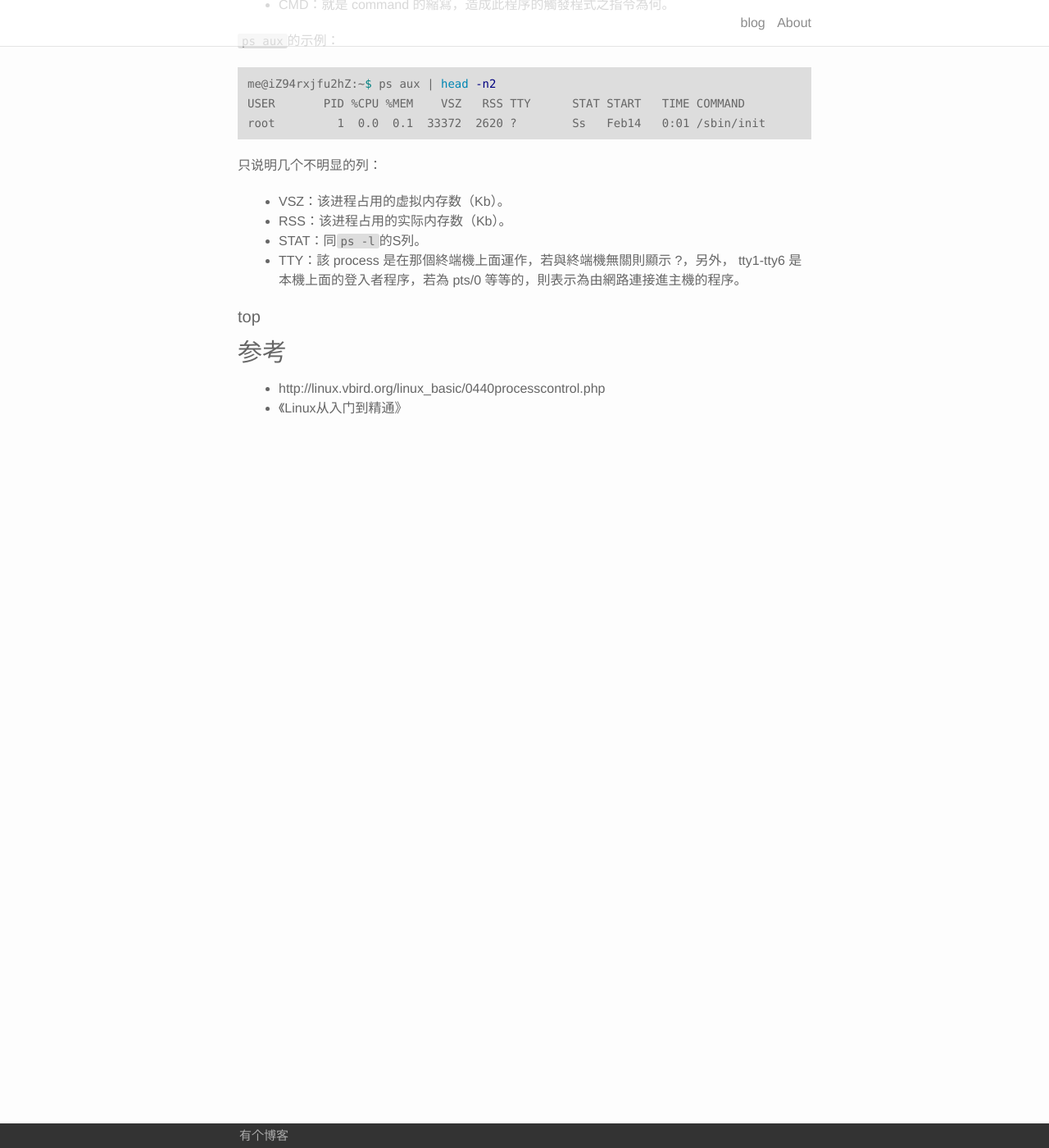
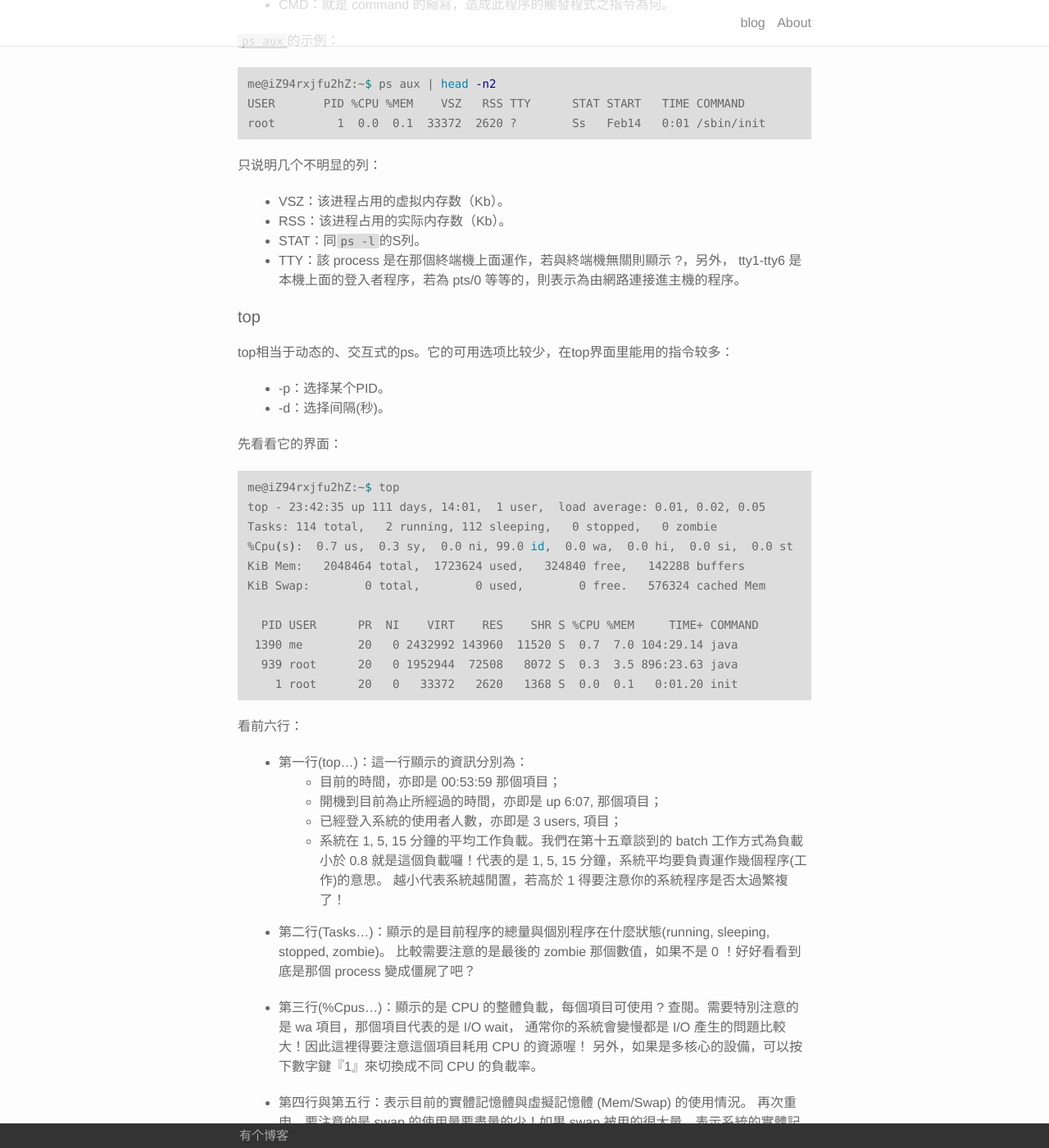
Before and after one commit to afghl/afghl.github.io, a Jekyll site: the page built from _posts/2017-06-04-linux-01-process.markdown, in a window 1280 px wide and 1400 px high, scrolled down 2955 px. Shown: the whole window at 82% size. Built offline with Jekyll 4.4.1, drawn with Linux system fonts in a browser that asks for light colours; some of the changed text lies outside the part shown.

Commit message:
add pstree

```diff
--- a/_posts/2017-06-04-linux-01-process.markdown
+++ b/_posts/2017-06-04-linux-01-process.markdown
@@ -132,7 +132,87 @@ root         1  0.0  0.1  33372  2620 ?        Ss   Feb14   0:01 /sbin/init
 
 #### top
 
+top相当于动态的、交互式的ps。它的可用选项比较少，在top界面里能用的指令较多：
 
+- -p：选择某个PID。
+- -d：选择间隔(秒)。
+
+先看看它的界面：
+
+~~~ shell
+me@iZ94rxjfu2hZ:~$ top
+top - 23:42:35 up 111 days, 14:01,  1 user,  load average: 0.01, 0.02, 0.05
+Tasks: 114 total,   2 running, 112 sleeping,   0 stopped,   0 zombie
+%Cpu(s):  0.7 us,  0.3 sy,  0.0 ni, 99.0 id,  0.0 wa,  0.0 hi,  0.0 si,  0.0 st
+KiB Mem:   2048464 total,  1723624 used,   324840 free,   142288 buffers
+KiB Swap:        0 total,        0 used,        0 free.   576324 cached Mem
+
+  PID USER      PR  NI    VIRT    RES    SHR S %CPU %MEM     TIME+ COMMAND
+ 1390 me        20   0 2432992 143960  11520 S  0.7  7.0 104:29.14 java
+  939 root      20   0 1952944  72508   8072 S  0.3  3.5 896:23.63 java
+    1 root      20   0   33372   2620   1368 S  0.0  0.1   0:01.20 init
+~~~
+
+看前六行：
+
+- 第一行(top...)：這一行顯示的資訊分別為：
+    - 目前的時間，亦即是 00:53:59 那個項目；
+    - 開機到目前為止所經過的時間，亦即是 up 6:07, 那個項目；
+    - 已經登入系統的使用者人數，亦即是 3 users, 項目；
+    - 系統在 1, 5, 15 分鐘的平均工作負載。我們在第十五章談到的 batch 工作方式為負載小於 0.8 就是這個負載囉！代表的是 1, 5, 15 分鐘，系統平均要負責運作幾個程序(工作)的意思。 越小代表系統越閒置，若高於 1 得要注意你的系統程序是否太過繁複了！
+
+- 第二行(Tasks...)：顯示的是目前程序的總量與個別程序在什麼狀態(running, sleeping, stopped, zombie)。 比較需要注意的是最後的 zombie 那個數值，如果不是 0 ！好好看看到底是那個 process 變成僵屍了吧？
+
+- 第三行(%Cpus...)：顯示的是 CPU 的整體負載，每個項目可使用 ? 查閱。需要特別注意的是 wa 項目，那個項目代表的是 I/O wait， 通常你的系統會變慢都是 I/O 產生的問題比較大！因此這裡得要注意這個項目耗用 CPU 的資源喔！ 另外，如果是多核心的設備，可以按下數字鍵『1』來切換成不同 CPU 的負載率。
+
+- 第四行與第五行：表示目前的實體記憶體與虛擬記憶體 (Mem/Swap) 的使用情況。 再次重申，要注意的是 swap 的使用量要盡量的少！如果 swap 被用的很大量，表示系統的實體記憶體實在不足！
+
+- 第六行：這個是當在 top 程式當中輸入指令時，顯示狀態的地方。
+
+在top里可以输入指令进行交互：
+
+- ? ：顯示在 top 當中可以輸入的按鍵指令；
+- P ：以 CPU 的使用資源排序顯示；
+- M ：以 Memory 的使用資源排序顯示；
+- N ：以 PID 來排序喔！
+- T ：由該 Process 使用的 CPU 時間累積 (TIME+) 排序。
+- k ：給予某個 PID 一個訊號  (signal)
+- r ：給予某個 PID 重新制訂一個 nice 值。
+- q ：離開 top 軟體的按鍵。
+
+#### pstree
+
+pstree可以将系统的进程用树状形式展示，几个选项：
+
+- -A  ：各程序樹之間的連接以 ASCII 字元來連接；
+- -U  ：各程序樹之間的連接以萬國碼的字元來連接。在某些終端介面下可能會有錯誤；
+- -p  ：並同時列出每個 process 的 PID；
+- -u  ：並同時列出每個 process 的所屬帳號名稱。
+
+示例：
+
+~~~ shell
+me@iZ94rxjfu2hZ:~$ pstree -U
+init─┬─AliYunDun───12*[{AliYunDun}]
+     ├─AliYunDunUpdate───3*[{AliYunDunUpdate}]
+     ├─atop
+     ├─cron
+     ├─dbus-daemon
+     ├─6*[getty]
+     ├─gshelld───3*[{gshelld}]
+     ├─java─┬─java───29*[{java}]
+     │      └─10*[{java}]
+     ├─multipathd───5*[{multipathd}]
+     ├─nginx───2*[nginx]
+     ├─2*[npm─┬─sh───node───9*[{node}]]
+     │        └─9*[{npm}]]
+     ├─nscd───7*[{nscd}]
+     ├─ntpd
+     ├─rsyslogd───3*[{rsyslogd}]
+     ├─sshd───sshd───sshd───bash───pstree
+~~~
+
+其中，`3*[{gshelld}]`表示有3个gshelld的子进程。`├─sshd───sshd───sshd───bash───pstree`表示pstree是在bash下执行命令fork出来的！
 
 ### 参考
 
```
